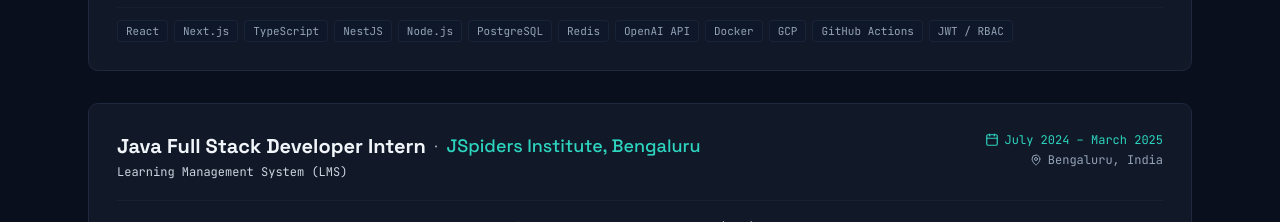
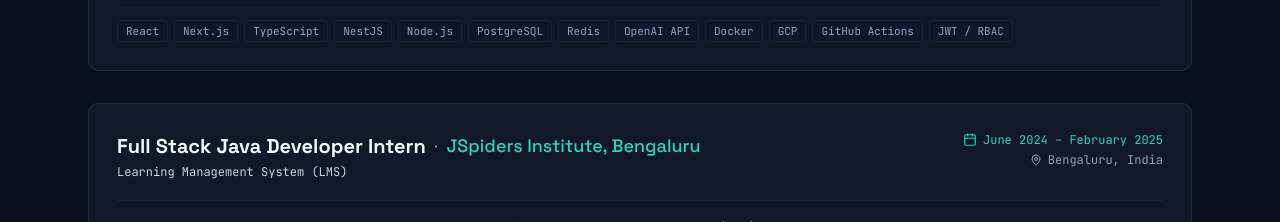
Before and after one commit to Soundarya331/portfolio, a React (Vite) app: page / in a window 1280 px wide. Shown: the part 5996-6218 px from the top of the page. Built offline with nearby package versions, Linux system fonts and the light colour scheme; the HTML template or start-up script is replaced by a standard one.

Commit message:
fix: JSpiders role -> Full Stack Java Developer Intern, period -> June 2024 - Feb 2025

```diff
--- a/src/components/Experience.tsx
+++ b/src/components/Experience.tsx
@@ -31,9 +31,9 @@ const experiences: ExperienceItem[] = [
   },
   {
     company: 'JSpiders Institute, Bengaluru',
-    role: 'Java Full Stack Developer Intern',
+    role: 'Full Stack Java Developer Intern',
     location: 'Bengaluru, India',
-    period: 'July 2024 – March 2025',
+    period: 'June 2024 – February 2025',
     product: 'Learning Management System (LMS)',
     type: 'fulltime',
     points: [
```
